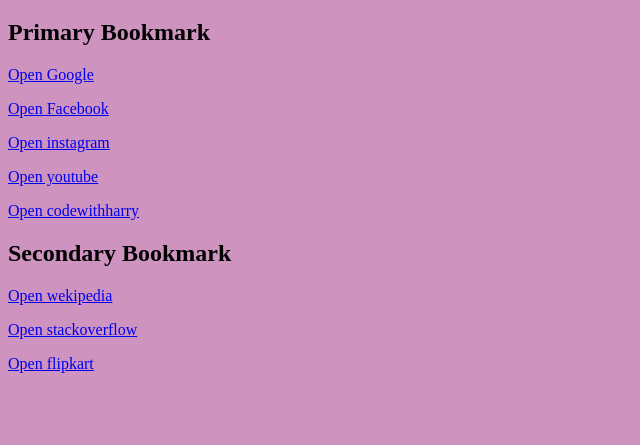
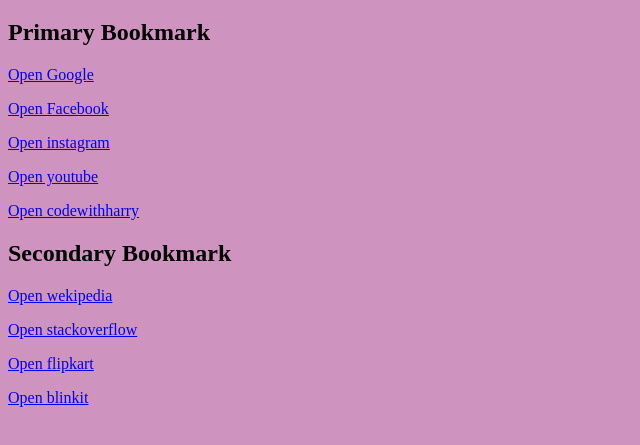
Before and after one commit to ramprasad-shinde/Sigma-Web-Development, a plain HTML site: page Video 4/Bookmarkmanager.html in a window 1280 px wide. Shown: the part 61-506 px from the top of the page, without its empty margins (0-640 px from the left). Drawn offline with Linux system fonts and the light colour scheme.

```diff
--- a/Video 4/Bookmarkmanager.html
+++ b/Video 4/Bookmarkmanager.html
@@ -24,5 +24,7 @@
     <p><a target="_blank" href="http://www.wekipedia.com">Open wekipedia</a></p>
     <p><a target="_blank" href="https://www.stackoverflow.com">Open stackoverflow</a></p>
     <p><a target="_blank" href="https://www.flipkart.com">Open flipkart</a></p>
+    <p><a target="_blank" href="https://www.blinkit.com">Open blinkit</a></p>
+
 </body>
 </html>
```
